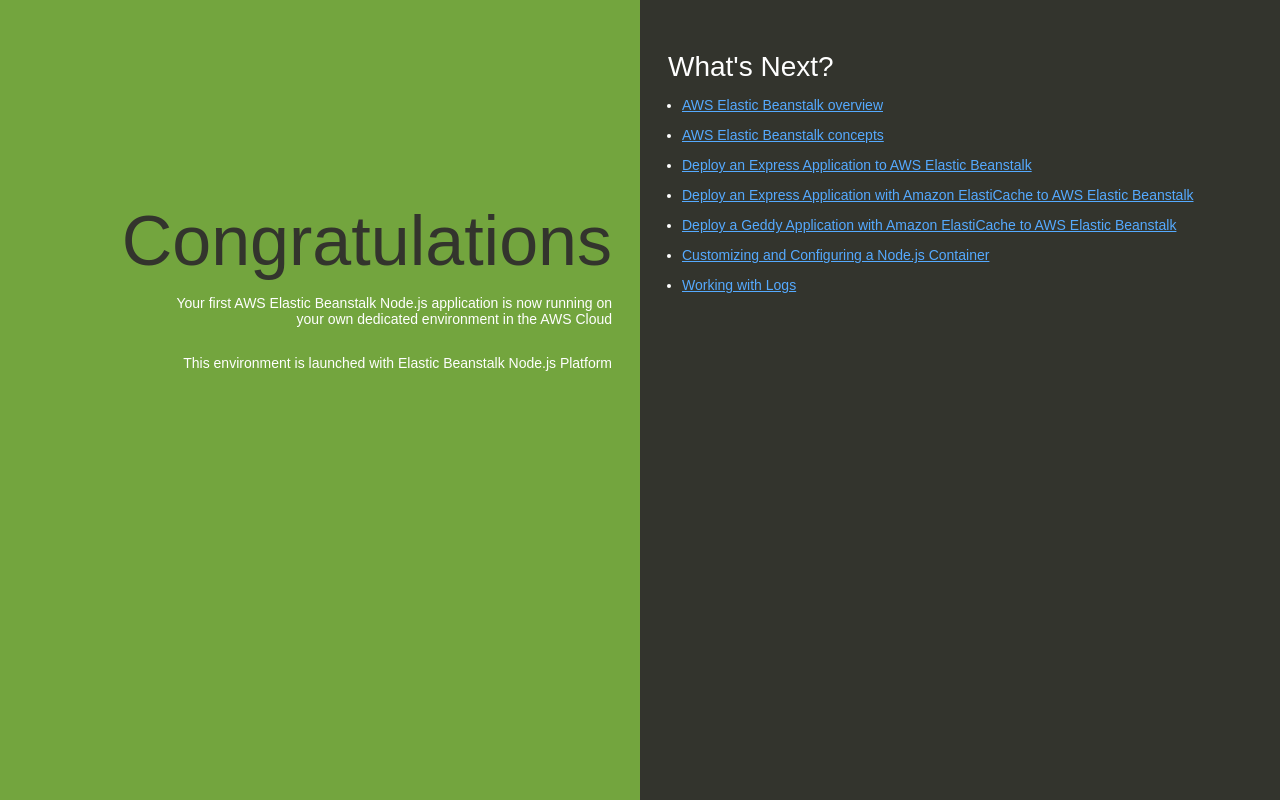
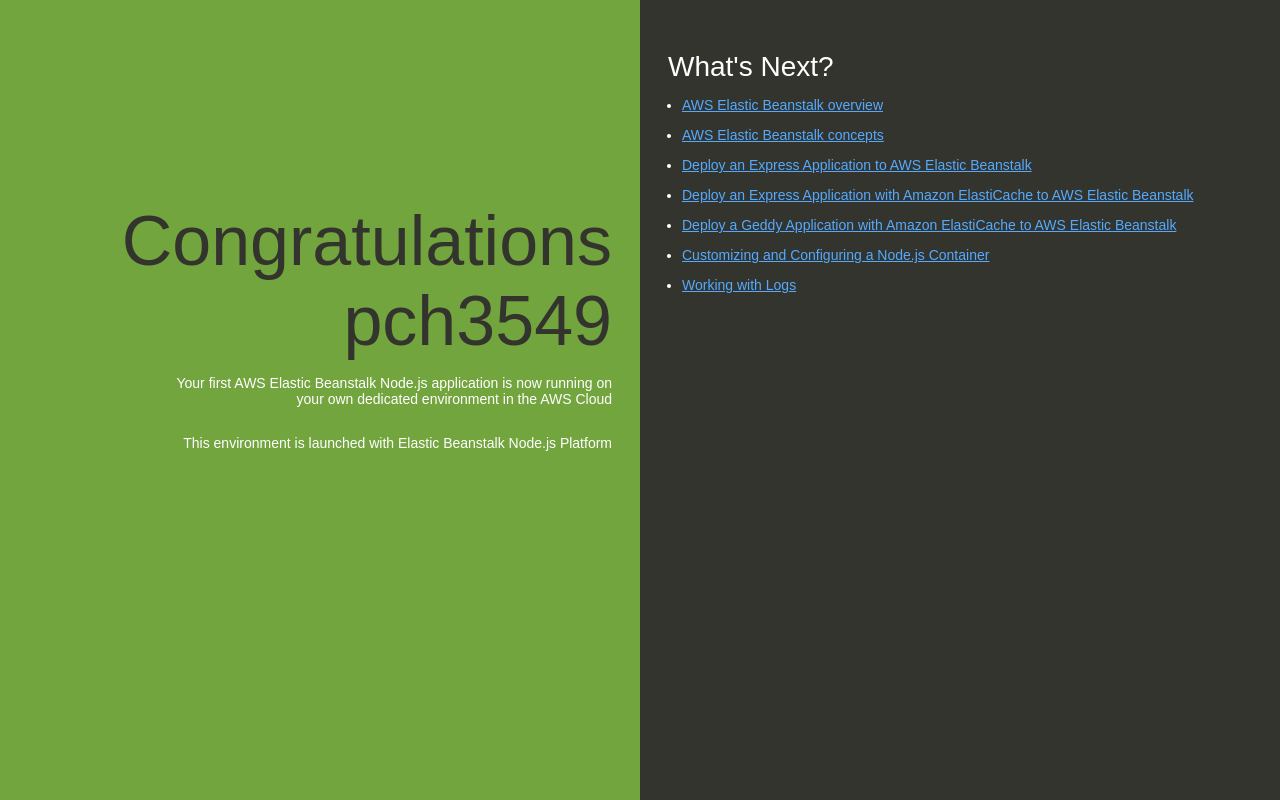
Before and after one commit to pch3549/ph-test-node-app, a website: page index.html in a window 1280 px wide. Drawn offline with Linux system fonts and the light colour scheme.

Commit message:
Added rit id to html file

```diff
--- a/index.html
+++ b/index.html
@@ -74,7 +74,7 @@
   </head>
   <body>
     <div class="textColumn">
-      <h1>Congratulations</h1>
+      <h1>Congratulations pch3549</h1>
       <p>Your first AWS Elastic Beanstalk Node.js application is now running on your own dedicated environment in the AWS Cloud</p>
       <p>This environment is launched with Elastic Beanstalk Node.js Platform</p>
     </div>
```
